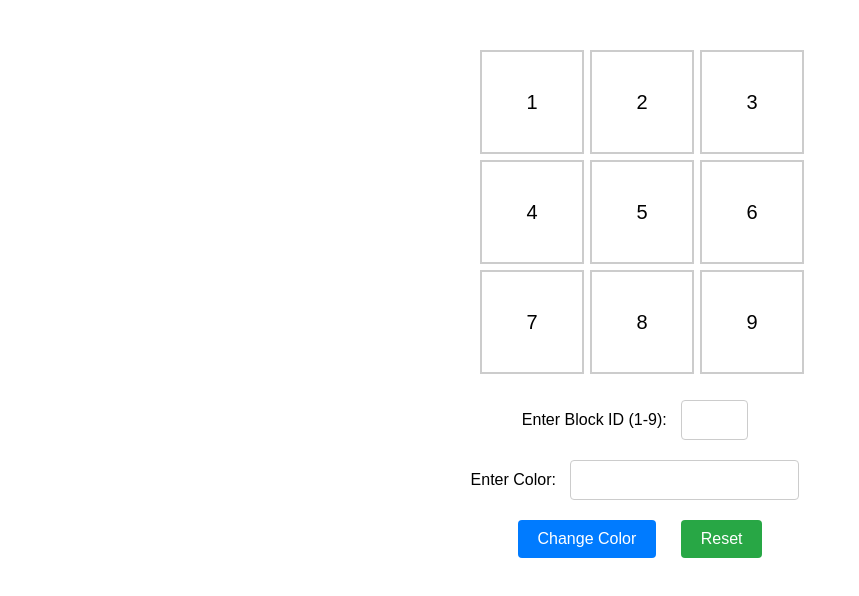
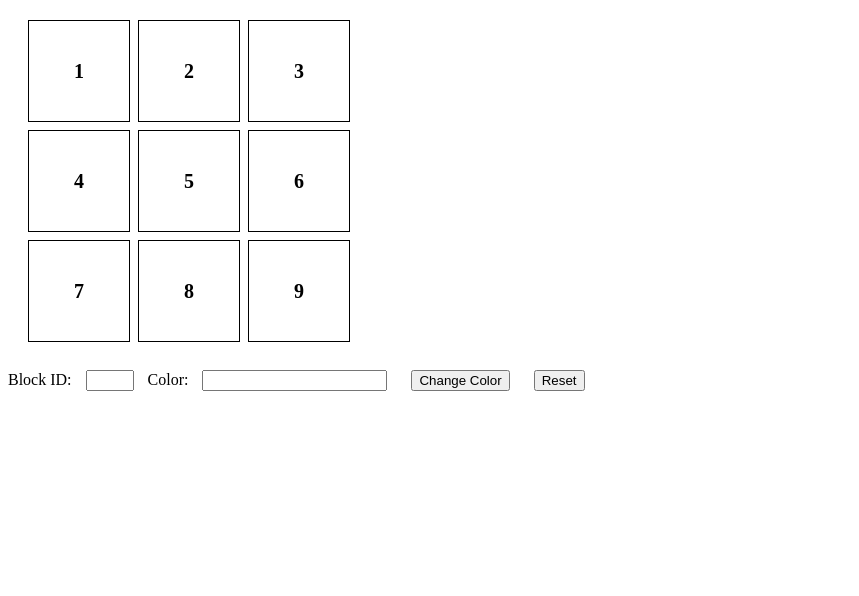
Before and after one commit to acciojob/Replit-Asian-Paints-DachepallySahithi, a website: page main.html in a window 1280 px wide. Both pictures are taken after a click on the button "Change Color". Shown: the whole page, without its empty margins (0-859 px from the left). Drawn offline with Linux system fonts and the light colour scheme.

Commit message:
created a submission

```diff
--- a/main.html
+++ b/main.html
@@ -20,16 +20,15 @@
 </div>
 
 	<div>
-        <label for="block_id">Enter Block ID (1-9): </label>
-        <input type="number" id="block_id" min="1" max="9" required>
-    </div>
-    <div>
-        <label for="colour_id">Enter Color: </label>
-        <input type="text" id="colour_id" required>
-    </div>
+        <label for="block_id">Block ID:</label>
+        <input type="number" id="block_id" min="1" max="9">
 
-	<button id="change_button">Change Color</button>
-    <button id="reset_button">Reset</button>
+        <label for="colour_id">Color: </label>
+        <input type="text" id="colour_id">
+
+		<button id="change_button">Change Color</button>
+	    <button id="reset">Reset</button>
+	</div>
 
 	<!-- the entire body must be written by student -->
     <script type="text/javascript" src="./script.js">
--- a/script.js
+++ b/script.js
@@ -1,41 +1,32 @@
-const blockIdInput = document.getElementById('block_id');
-        const colorIdInput = document.getElementById('colour_id');
-        const changeButton = document.getElementById('change_button');
-        const resetButton = document.getElementById('reset_button');
-        const gridItems = document.querySelectorAll('.grid-item');
+document.getElementById('change_button').addEventListener('click', function() {
+    // Get block ID and color from inputs
+    let blockId = document.getElementById('block_id').value;
+    let color = document.getElementById('colour_id').value;
 
-        // Event listener for the Change Color button
-        changeButton.addEventListener('click', () => {
-            // Get the block ID and color values
-            const blockId = blockIdInput.value;
-            const color = colorIdInput.value;
-
-            if (blockId && color) {
-                // Reset all grid item colors to transparent
-                gridItems.forEach(item => {
+    // Check if the inputs are valid
+    if (blockId >= 1 && blockId <= 9 && color) {
+        // Reset all grid items to transparent
+        let items = document.querySelectorAll('.grid-item');
+        items.forEach(item => {
             item.style.backgroundColor = 'transparent';
         });
 
-                // Change the color of the selected block
-                const selectedBlock = document.getElementById(blockId);
-                if (selectedBlock) {
+        // Change the background color of the selected block
+        let selectedBlock = document.getElementById(blockId);
         selectedBlock.style.backgroundColor = color;
     } else {
-                    alert('Invalid Block ID!');
-                }
-            } else {
-                alert('Please enter both Block ID and Color!');
+        alert('Please enter a valid Block ID (1-9) and Color');
     }
 });
 
-        // Event listener for the Reset button
-        resetButton.addEventListener('click', () => {
-            // Reset all grid item colors to transparent
-            gridItems.forEach(item => {
+document.getElementById('reset').addEventListener('click', function() {
+    // Reset all grid items to transparent
+    let items = document.querySelectorAll('.grid-item');
+    items.forEach(item => {
         item.style.backgroundColor = 'transparent';
     });
 
-            // Reset the input fields
-            blockIdInput.value = '';
-            colorIdInput.value = '';
+    // Clear the inputs
+    document.getElementById('block_id').value = '';
+    document.getElementById('colour_id').value = '';
 });
--- a/styles.css
+++ b/styles.css
@@ -1,53 +1,28 @@
 /*  your css code here. If applicable */
-body {
-            font-family: Arial, sans-serif;
-            text-align: center;
-            margin-top: 50px;
-        }
-
 #grid-container {
     display: grid;
     grid-template-columns: repeat(3, 100px);
     grid-template-rows: repeat(3, 100px);
     gap: 10px;
-            justify-content: center;
-            margin-bottom: 20px;
+    margin: 20px;
 }
 
 .grid-item {
     width: 100px;
     height: 100px;
-            border: 2px solid #ccc;
+    background-color: transparent;
+    border: 1px solid #000;
     display: flex;
     align-items: center;
     justify-content: center;
     font-size: 20px;
+    font-weight: bold;
 }
 
 input {
-            padding: 10px;
-            font-size: 16px;
     margin: 10px;
-            border-radius: 4px;
-            border: 1px solid #ccc;
 }
 
 button {
-            padding: 10px 20px;
-            font-size: 16px;
     margin: 10px;
-            border-radius: 4px;
-            cursor: pointer;
 }
-
-        #change_button {
-            background-color: #007bff;
-            color: white;
-            border: none;
-        }
-
-        #reset_button {
-            background-color: #28a745;
-            color: white;
-            border: none;
-        }
```
Lines whose indentation alone changed are shown as unchanged.
